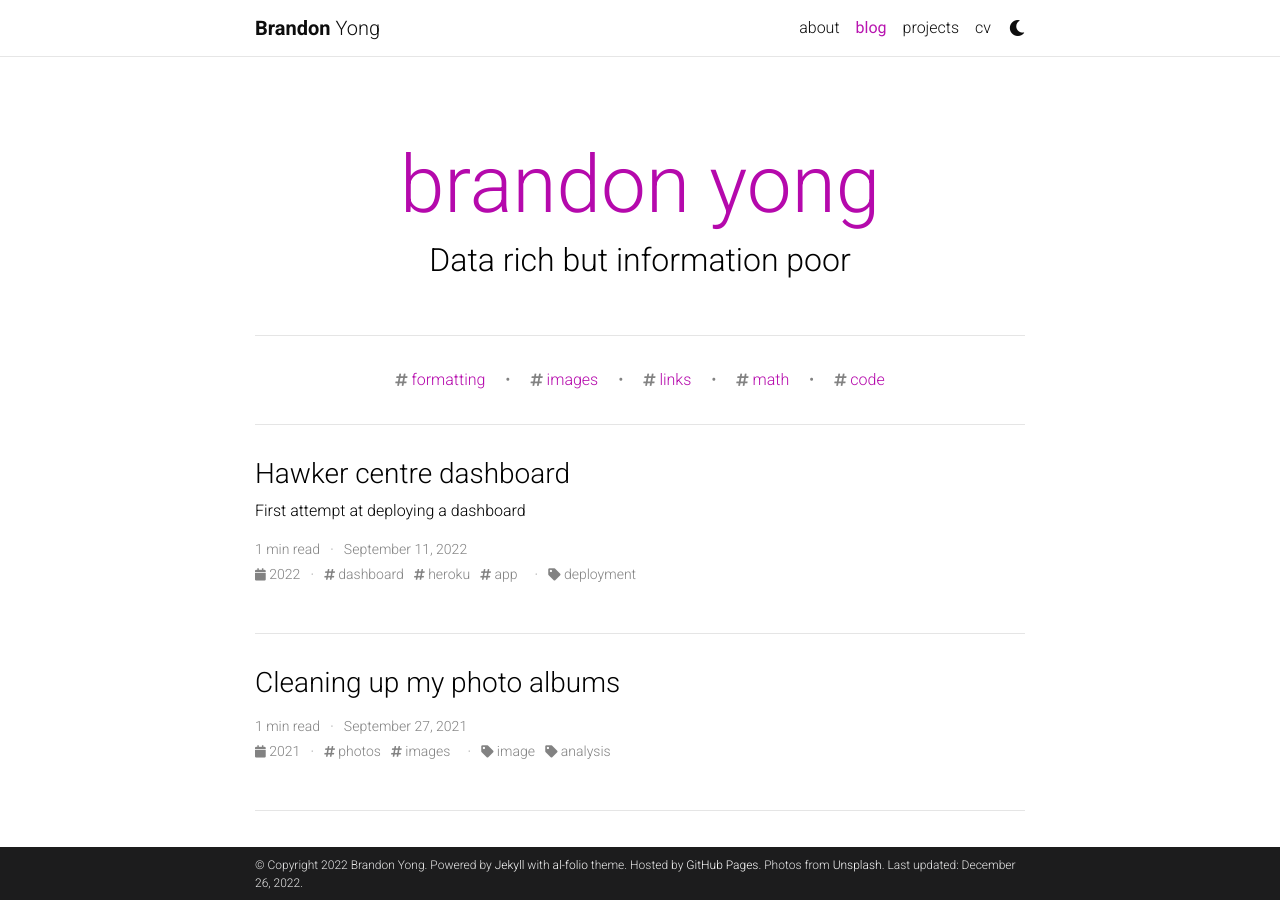
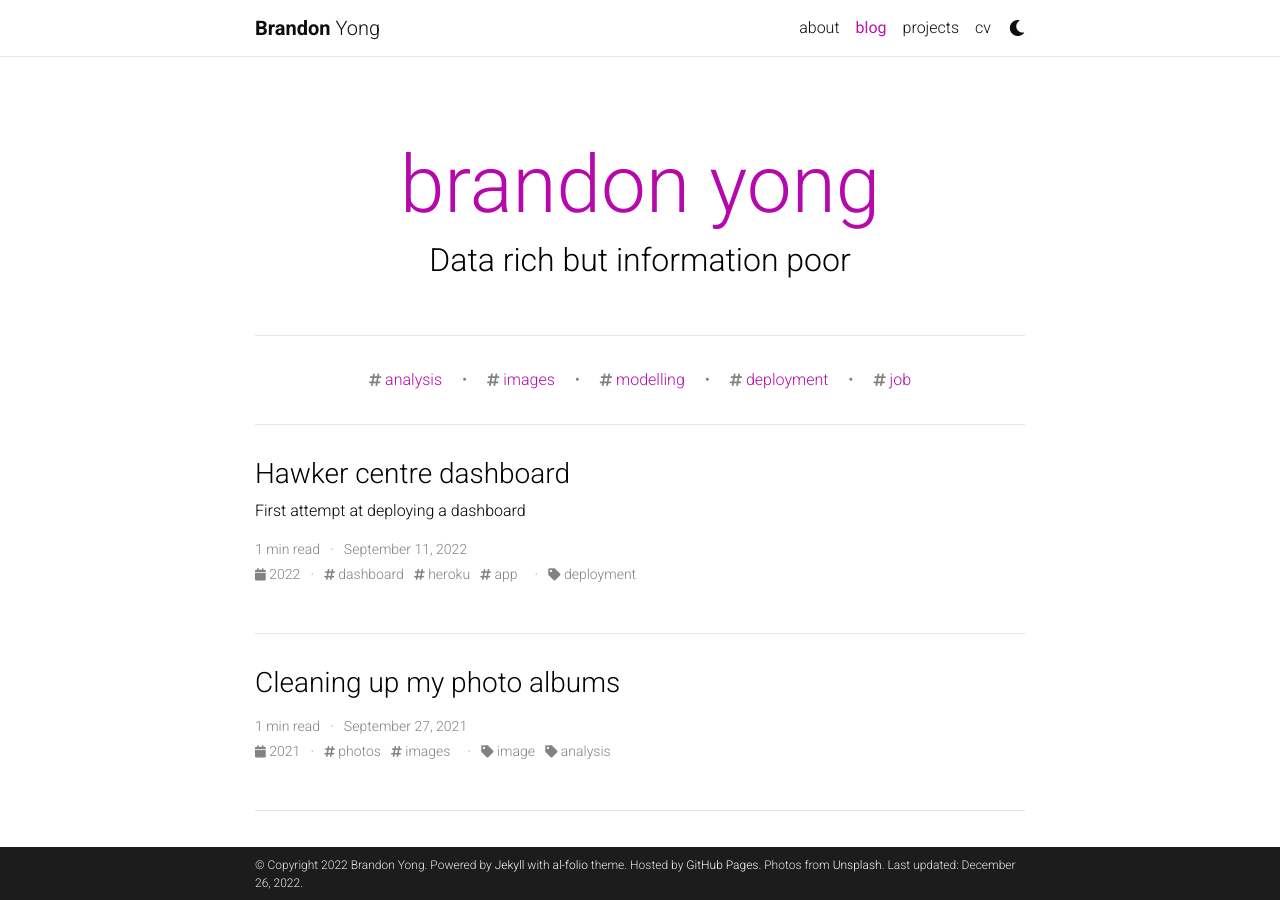
Before and after one commit to brandonyongys/brandonyongys.github.io, a Jekyll site: the page built from blog/index.html, in a window 1280 px wide and 900 px high. Built offline with Jekyll 4.4.1, drawn with Linux system fonts in a browser that asks for light colours; the list of posts is cut into pages by our own code; comment, search, counter and statistics services are not loaded; a style sheet for code colours, icons or effects is not loaded.

Commit message:
Updated display tags for blogs in config file

```diff
--- a/_config.yml
+++ b/_config.yml
@@ -242,7 +242,7 @@
     tag: '/blog/tag/:name/'
     category: '/blog/category/:name/'
 
-display_tags: ['formatting', 'images', 'links', 'math', 'code'] # this tags will be dispalyed on the front page of your blog
+display_tags: ['analysis', 'images', 'modelling', 'deployment', 'job'] # this tags will be dispalyed on the front page of your blog
 
 # -----------------------------------------------------------------------------
 # Jekyll Scholar
```
